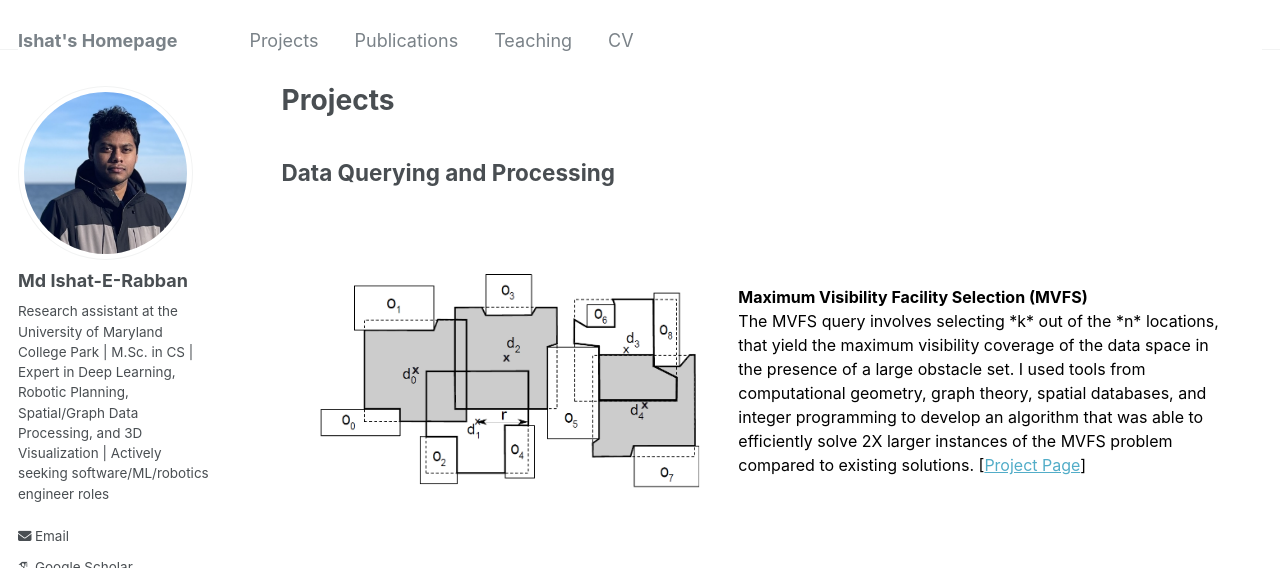
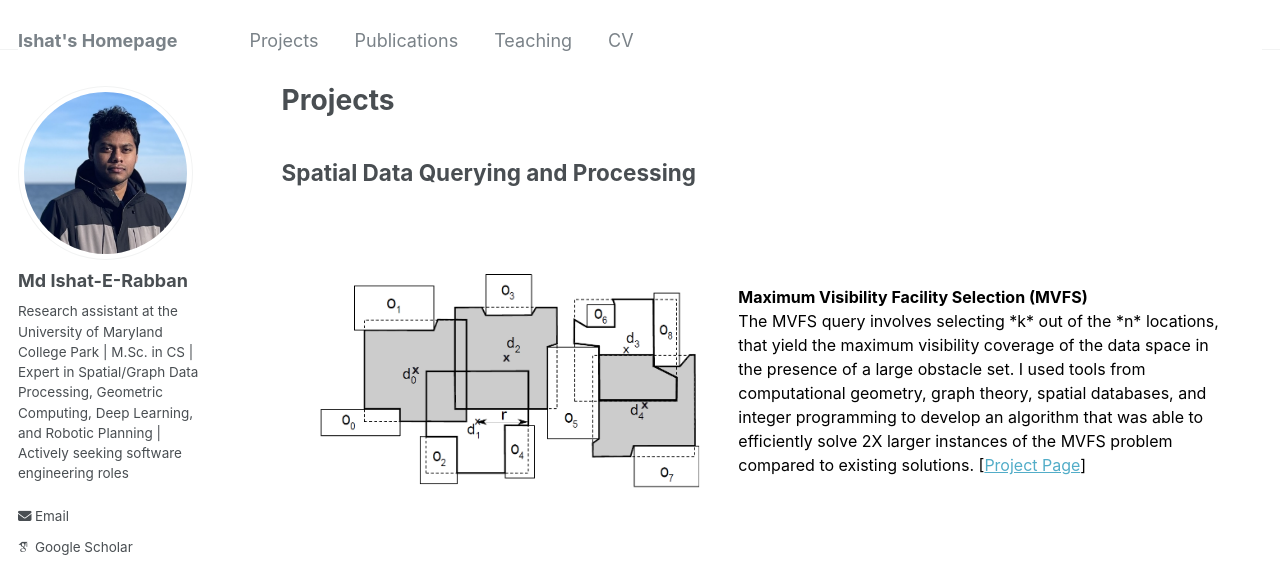
Before and after one commit to ieranik/ieranik.github.io, a Jekyll site: the page built from _pages/projects.md, in a window 1280 px wide and 900 px high, cut to the strip 0-568 px from the top of the window. Built offline with Jekyll 4.4.1, drawn with Linux system fonts in a browser that asks for light colours; some web fonts are replaced.

```diff
--- a/_config.yml
+++ b/_config.yml
@@ -24,7 +24,7 @@
   avatar           : "profile.png"
   name             : "Md Ishat-E-Rabban"
   pronouns         : # example: "she/her"
-  bio              : "Research assistant at the University of Maryland College Park | M.Sc. in CS | Expert in Deep Learning, Robotic Planning, Spatial/Graph Data Processing, and 3D Visualization | Actively seeking software/ML/robotics engineer roles"
+  bio              : "Research assistant at the University of Maryland College Park | M.Sc. in CS | Expert in Spatial/Graph Data Processing, Geometric Computing, Deep Learning, and Robotic Planning | Actively seeking software engineering roles"
   location         : #"Earth"
   employer         : #"University of Maryland College Park"
   uri              : # URL
--- a/_pages/projects.md
+++ b/_pages/projects.md
@@ -6,7 +6,7 @@
 ---
 
 
-Data Querying and Processing
+Spatial Data Querying and Processing
 ----
 
 <table style="border-collapse: separate; border: none; border-spacing:25px 25px;" align="left">
```
